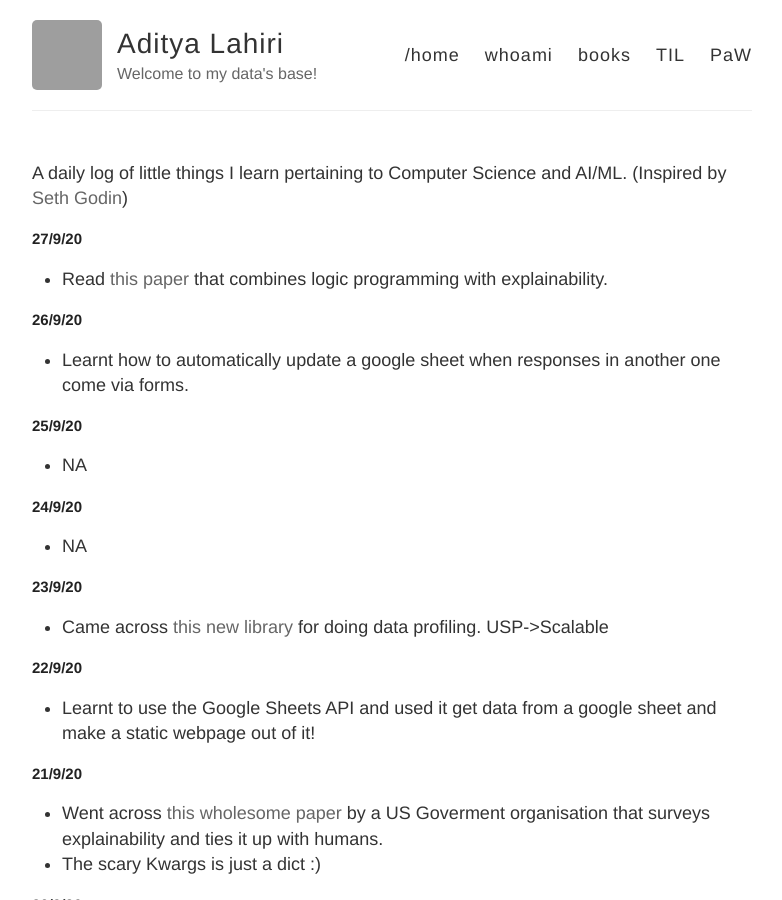
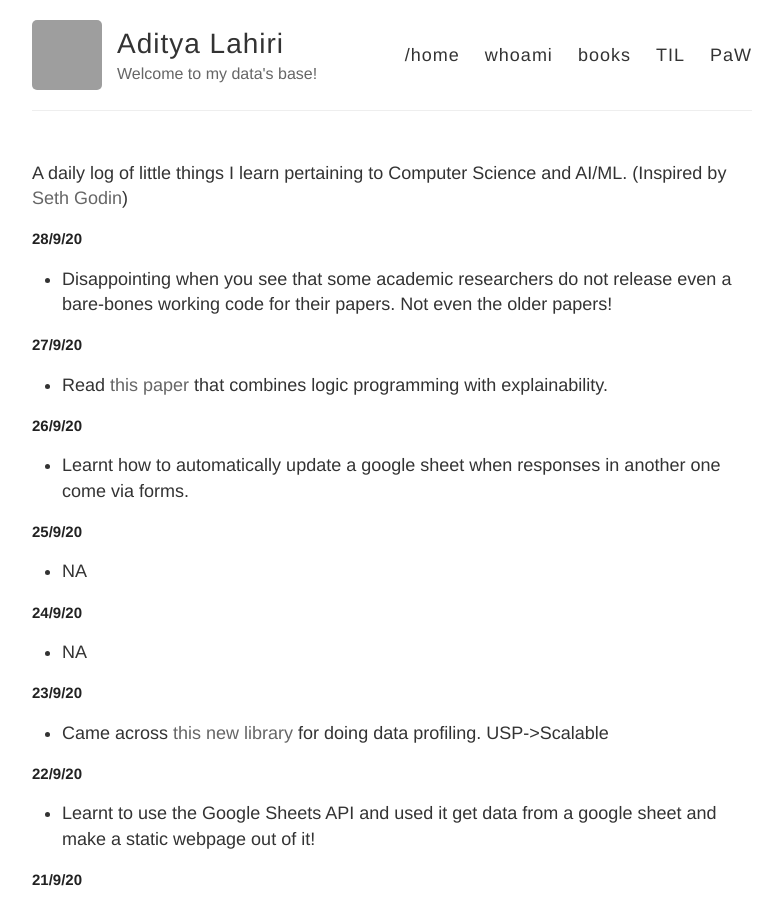
Before and after one commit to adityalahiri/adityalahiri.github.io, a Jekyll site: the page built from TIL.md, in a window 1280 px wide and 900 px high. Shown: the whole window, without its empty margins (248-1030 px from the left). Built offline with Jekyll 4.4.1, drawn with Linux system fonts in a browser that asks for light colours; our own code applies the rules of GitHub Pages for plain Markdown files; grey boxes are pictures that could not be loaded.

Commit message:
Update for 28/9

```diff
--- a/TIL.md
+++ b/TIL.md
@@ -1,5 +1,9 @@
 A daily log of little things I learn pertaining to Computer Science and AI/ML.
 (Inspired by [Seth Godin](https://seths.blog/))
+
+## 28/9/20
+
+* Disappointing when you see that some academic researchers do not release even a bare-bones working code for their papers. Not even the older papers!
 
 ## 27/9/20
 
```
